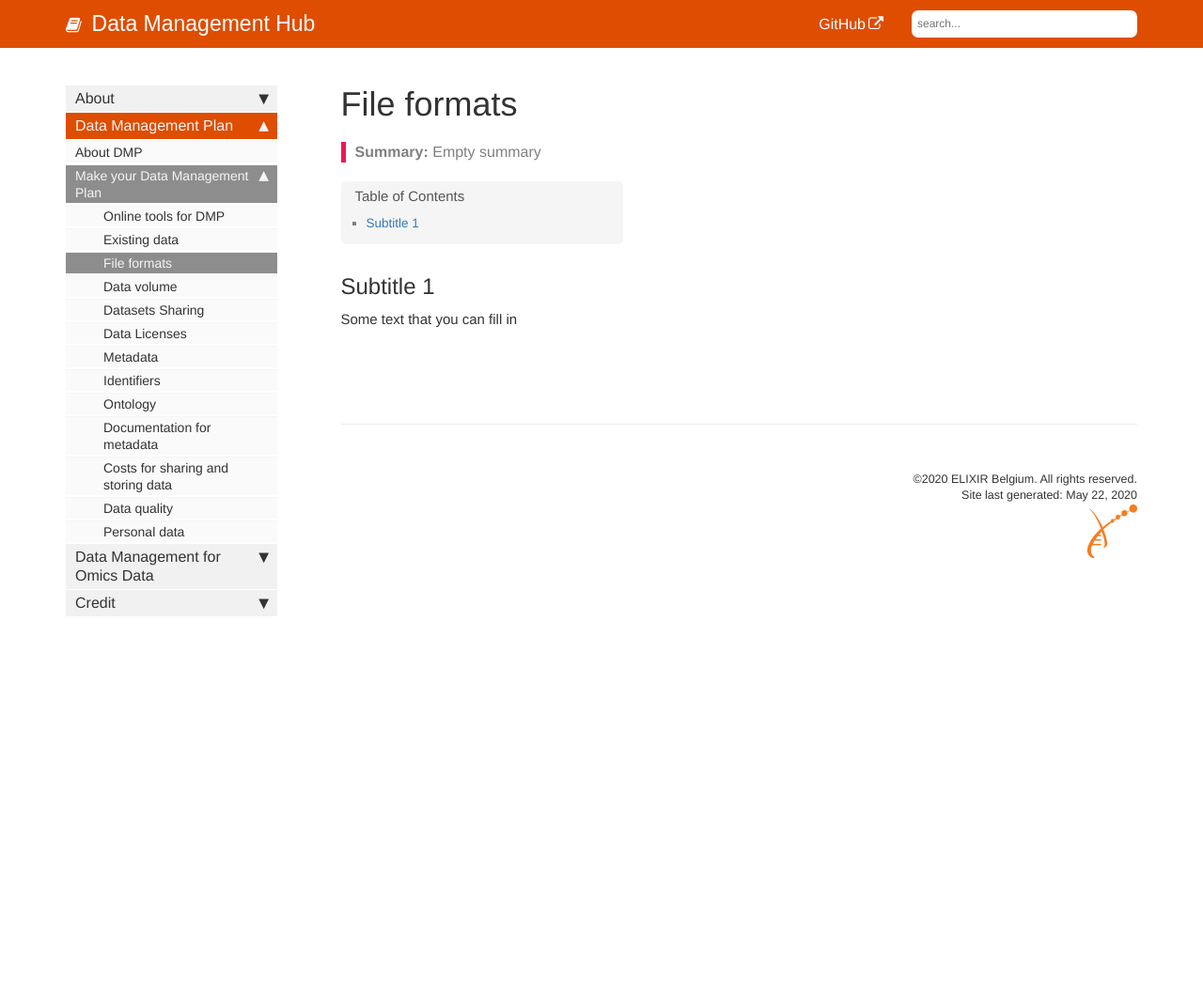
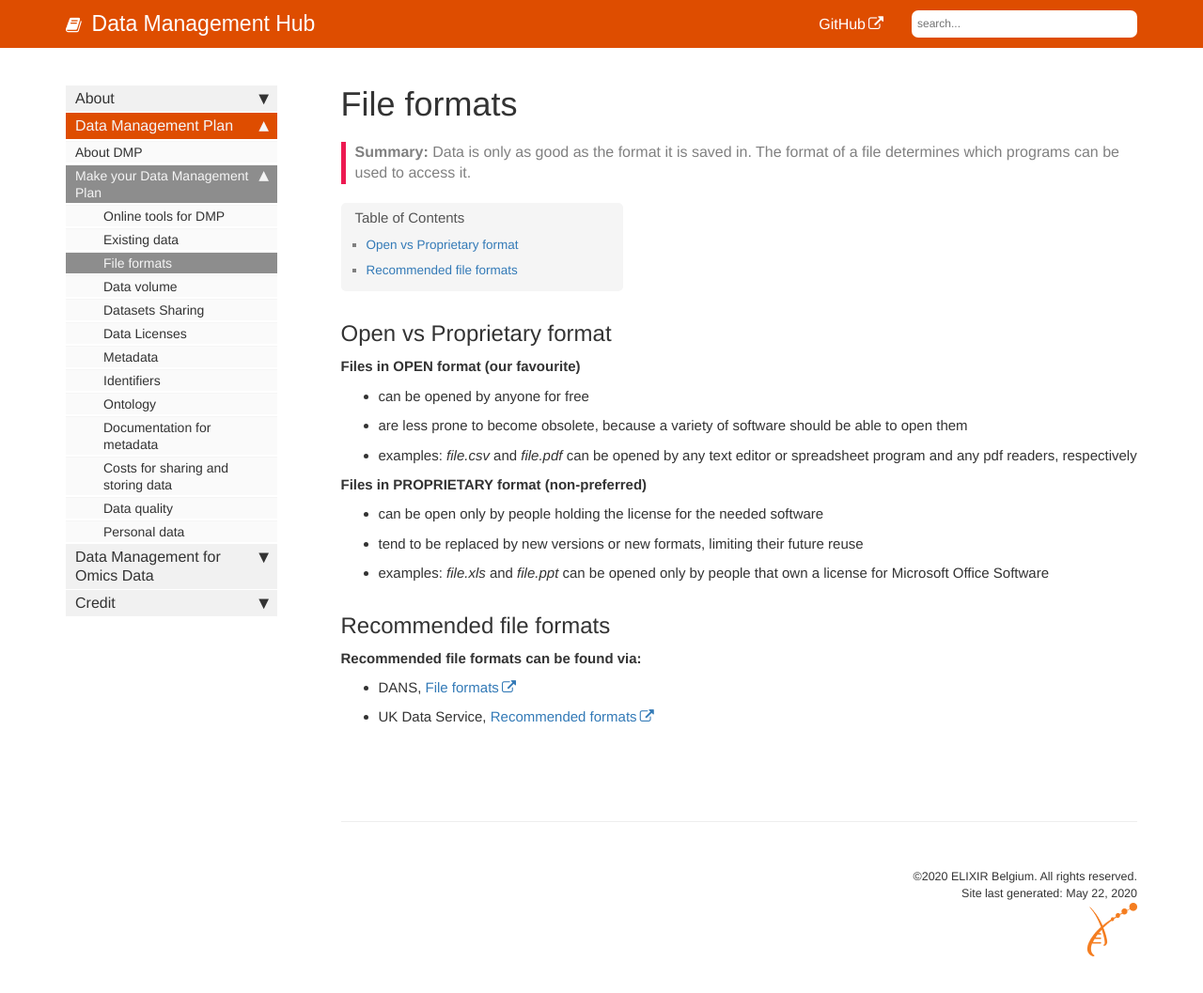
Before and after one commit to ELIXIR-Belgium/rdm-guide, a Jekyll site: the page built from pages/file_formats.md, in a window 1280 px wide and 1078 px high. Shown: the top 1057 px of the window at 94% size. Built offline with Jekyll 4.4.1, drawn with Linux system fonts in a browser that asks for light colours; some web fonts are replaced.

Commit message:
I added content in file_formats page

```diff
--- a/pages/file_formats.md
+++ b/pages/file_formats.md
@@ -1,11 +1,25 @@
 ---
 title: File formats
 keywords:
-summary: Empty summary
+summary: Data is only as good as the format it is saved in. The format of a file determines which programs can be used to access it.
 sidebar: mydoc_sidebar
 permalink: file_formats.html
 ---
 
-## Subtitle 1
+## Open vs Proprietary format
 
-Some text that you can fill in
+**Files in OPEN format (our favourite)**<br/>
+* can be opened by anyone for free
+* are less prone to become obsolete, because a variety of software should be able to open them
+* examples: *file.csv* and *file.pdf* can be opened by any text editor or spreadsheet program and any pdf readers, respectively
+
+**Files in PROPRIETARY format (non-preferred)**<br>
+* can be open only by people holding the license for the needed software
+* tend to be replaced by new versions or new formats, limiting their future reuse
+* examples: *file.xls* and *file.ppt* can be opened only by people that own a license for Microsoft Office Software
+
+## Recommended file formats
+
+**Recommended file formats can be found via:**<br>
+* DANS, [File formats](https://dans.knaw.nl/en/about/services/easy/information-about-depositing-data/before-depositing/file-formats)
+* UK Data Service, [Recommended formats](https://www.ukdataservice.ac.uk/manage-data/format/recommended-formats)
```
